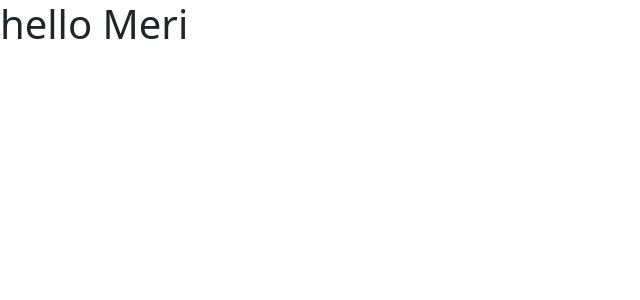
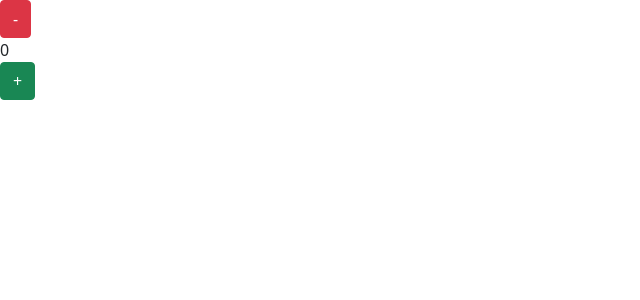
Before and after one commit to yassineDevox/react-course, a React (Create React App) app: page / in a window 1280 px wide. Shown: the top 300 px of the page, without its empty margins (0-640 px from the left). Built offline with nearby package versions, Linux system fonts and the light colour scheme.

Commit message:
counter challenge done

```diff
--- a/src/App.js
+++ b/src/App.js
@@ -1,8 +1,8 @@
-import Welcome from "./components/Welcome";
+import Counter from "./components/Counter";
 
 function App() {
   return (
-  <Welcome/>
+  <Counter />
   );
 }
 
--- /dev/null
+++ b/src/components/Counter.js
@@ -0,0 +1,18 @@
+import React, { useState } from 'react'
+
+const Counter = () => {
+    const [compteur, setCompteur] = useState(0)
+    return (
+        <div>
+
+            <button className="btn btn-danger"
+
+            onClick={()=> setCompteur( compteur==0 ? 0 : compteur-1)}> - </button>
+             <br/>{compteur}<br/>
+            <button className="btn btn-success"
+            onClick={()=> setCompteur(compteur + 1)}> + </button>
+        </div>
+    )
+}
+
+export default Counter
--- a/src/components/Welcome.js
+++ b/src/components/Welcome.js
@@ -10,7 +10,17 @@ export default class Welcome extends Component {
         return (
             <div>
                 <h1>hello {this.state.name}</h1>
+                <button
+                onClick={this.handleClick}
+                className="btn btn-danger">Changer Le nom </button>
             </div>
         )
     }
+
+    // mes methodes
+    // handleClick = () => this.state.name="Ayman" Error
+    handleClick = () => this.setState({
+        name:'Ayman'
+    })
+
 }
```
Also changed, not shown: src/components/Welcome-f.js (added, +16 -0 lines).
